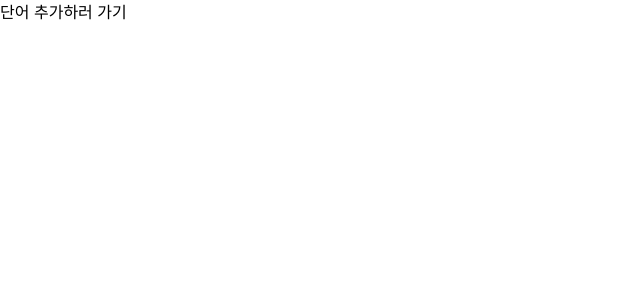
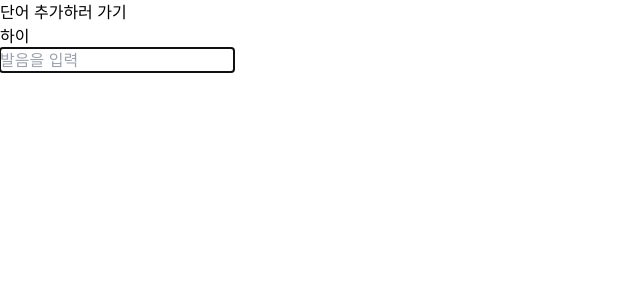
Before and after one commit to chichoon/jlptchoi, a Next.js app: page / in a window 1280 px wide. Shown: the top 300 px of the page, without its empty margins (0-640 px from the left). Built offline with nearby package versions, Linux system fonts and the light colour scheme.

Commit message:
feat: 단어 보여주는 컴포넌트 추가 wip

```diff
--- a/src/app/page.tsx
+++ b/src/app/page.tsx
@@ -1,3 +1,4 @@
+import { ShowWords } from "@/components";
 import Link from "next/link";
 
 export default function Home() {
@@ -6,6 +7,7 @@ export default function Home() {
       <Link href="/import">
         <span>단어 추가하러 가기</span>
       </Link>
+      <ShowWords />
     </div>
   );
 }
--- a/src/components/ImportForm/index.tsx
+++ b/src/components/ImportForm/index.tsx
@@ -1,6 +1,6 @@
 "use client";
 
-import { parseWords, saveToDB } from "@/utils";
+import { parseWords } from "@/utils";
 import { ChangeEvent, FormEvent, useRef } from "react";
 
 export const ImportForm = () => {
@@ -10,7 +10,7 @@ export const ImportForm = () => {
     if (textRef.current === null) return;
     const words = parseWords(textRef.current.value);
     if (!words || words.length === 0) return;
-    saveToDB(words);
+    // saveToDB(words);
   }
 
   return (
--- /dev/null
+++ b/src/components/ShowWords/index.tsx
@@ -0,0 +1,16 @@
+"use client";
+
+import { useEffect } from "react";
+
+export const ShowWords = () => {
+  // useEffect(() => {
+  //   const count = getWordCountFromDB();
+  //   console.log(count);
+  // }, []);
+  return (
+    <div>
+      <h2>하이</h2>
+      <input type="text" autoFocus placeholder="발음을 입력" />
+    </div>
+  );
+};
--- a/src/components/index.ts
+++ b/src/components/index.ts
@@ -1 +1,2 @@
 export { ImportForm } from "./ImportForm";
+export { ShowWords } from "./ShowWords";
```
